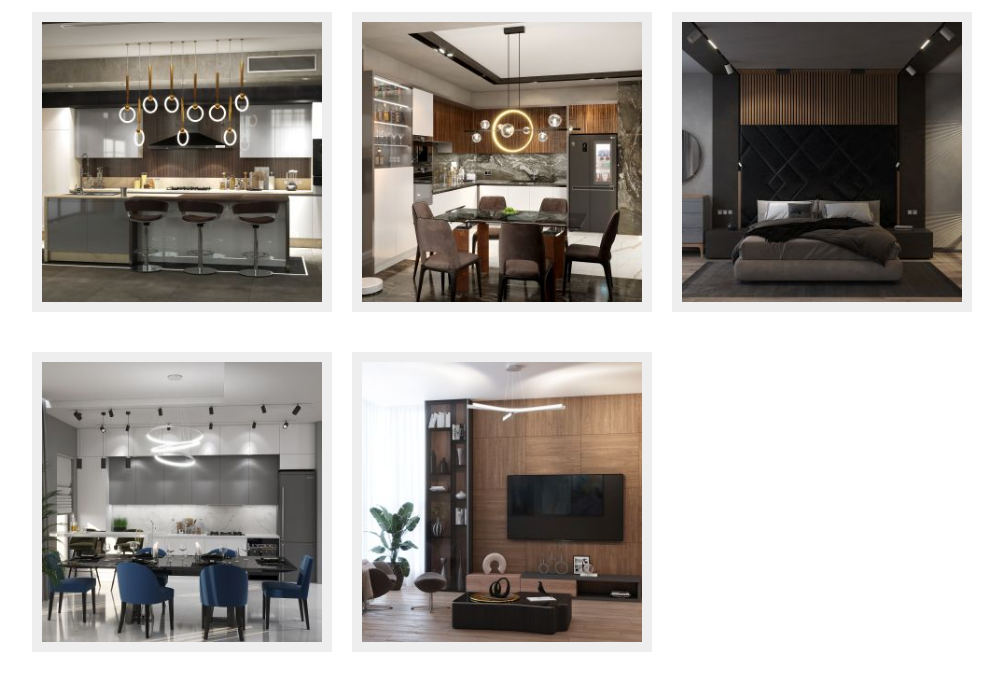
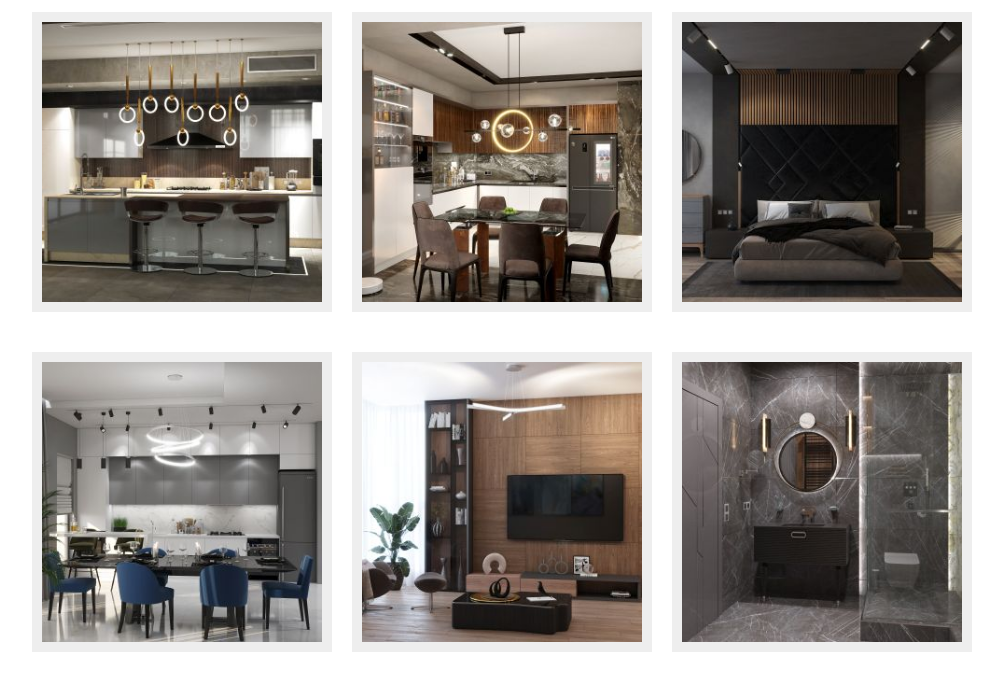
Before and after one commit to viz3ds/viz3ds.github.io, a plain HTML site: page index.html in a window 1280 px wide. Shown: the part 94-784 px from the top of the page, without its empty margins (138-1141 px from the left). Drawn offline with nearby package versions, Linux system fonts and the light colour scheme.

Commit message:
portfolio 02

```diff
--- a/index.html
+++ b/index.html
@@ -49,6 +49,10 @@
                     <figcaption> </figcaption>
                 </figure>
 
+                <figure class="photo">
+                    <a href="portfolio/img/img-06.jpg" data-lightbox="roadtrip" data-title=" "><img src="portfolio/img/img-06-prev.jpg" alt=" " /></a>
+                    <figcaption> </figcaption>
+                </figure>
 
             </div>
         </div>
```
Also changed, not shown: portfolio/img/img-06-prev.jpg (added), 1 other file.
